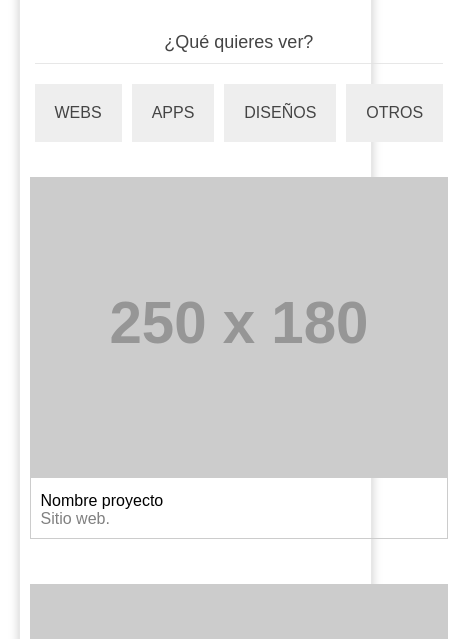
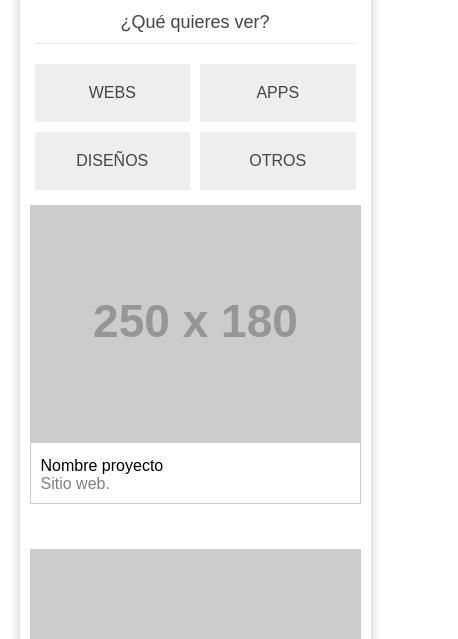
Before and after one commit to SantiCHP/css-maquetacion4, a plain HTML site: page index.html in a window 390 px wide. Shown: the part 205-844 px from the top of the page, 458 px wide, since content can reach past the window. Drawn offline with Linux system fonts and the light colour scheme; placeholder pictures from the web are drawn by us.

Commit message:
Add files via upload

```diff
--- a/styles.css
+++ b/styles.css
@@ -271,6 +271,7 @@
     #projects{
         display: grid;
         grid-template-columns: 1fr;
+        width: 100%;
         grid-gap: 20px;
     }
 
@@ -279,15 +280,25 @@
         margin-left: 10px;
     }
 
-    #aside{
+    #aside {
         margin: 0px;
+    }
+
+    #aside h2{
+        margin-top: -20px;
     }
 
     #aside ul{
         display: grid;
-        grid-template-columns: repeat(4, 1fr);
+        grid-template-columns: repeat(2, 1fr);
+        grid-template-rows:  repeat(2, 1fr);
         grid-gap: 10px;
     }
+
+    #aside ul li{
+        padding-bottom: 0px;
+    }
+
     #footer{
         display: grid;
         grid-template-columns: 1fr;
```
